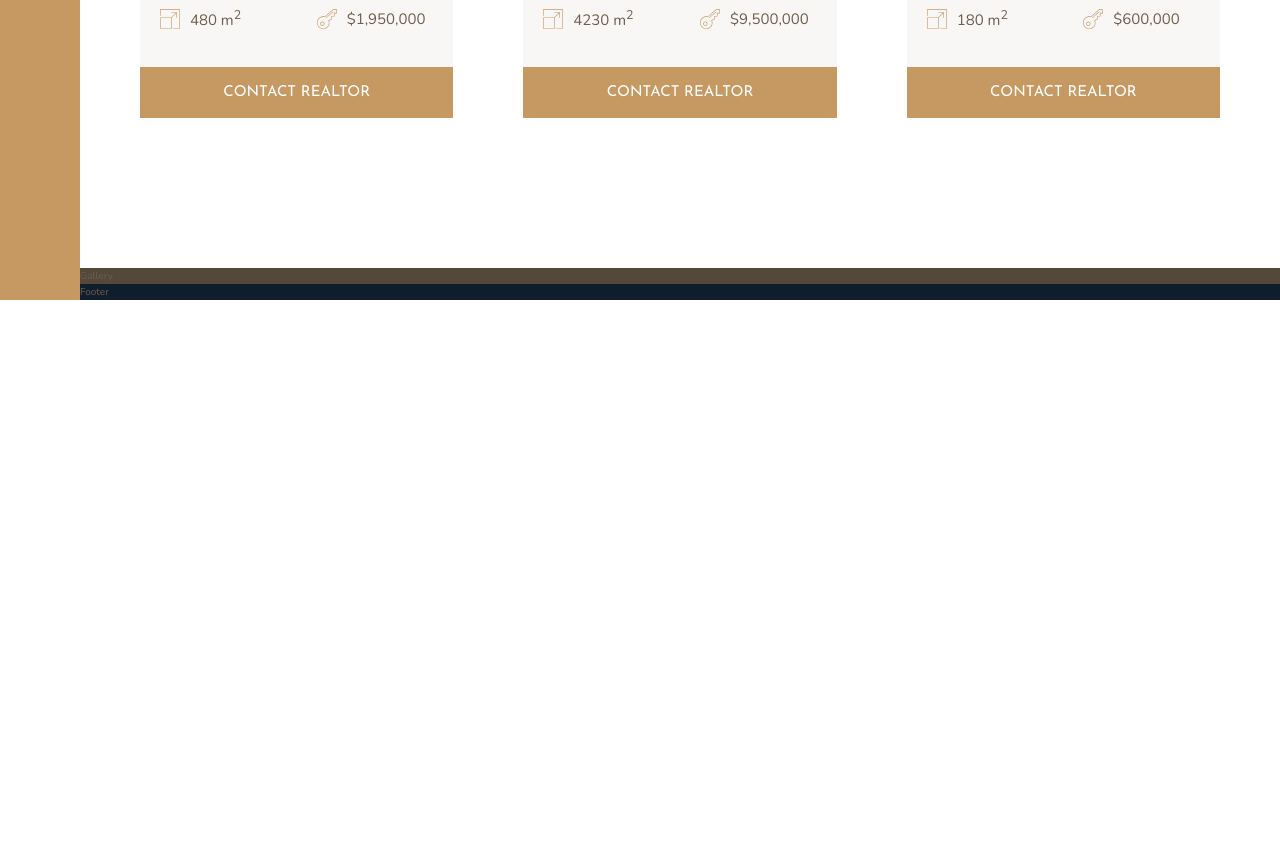
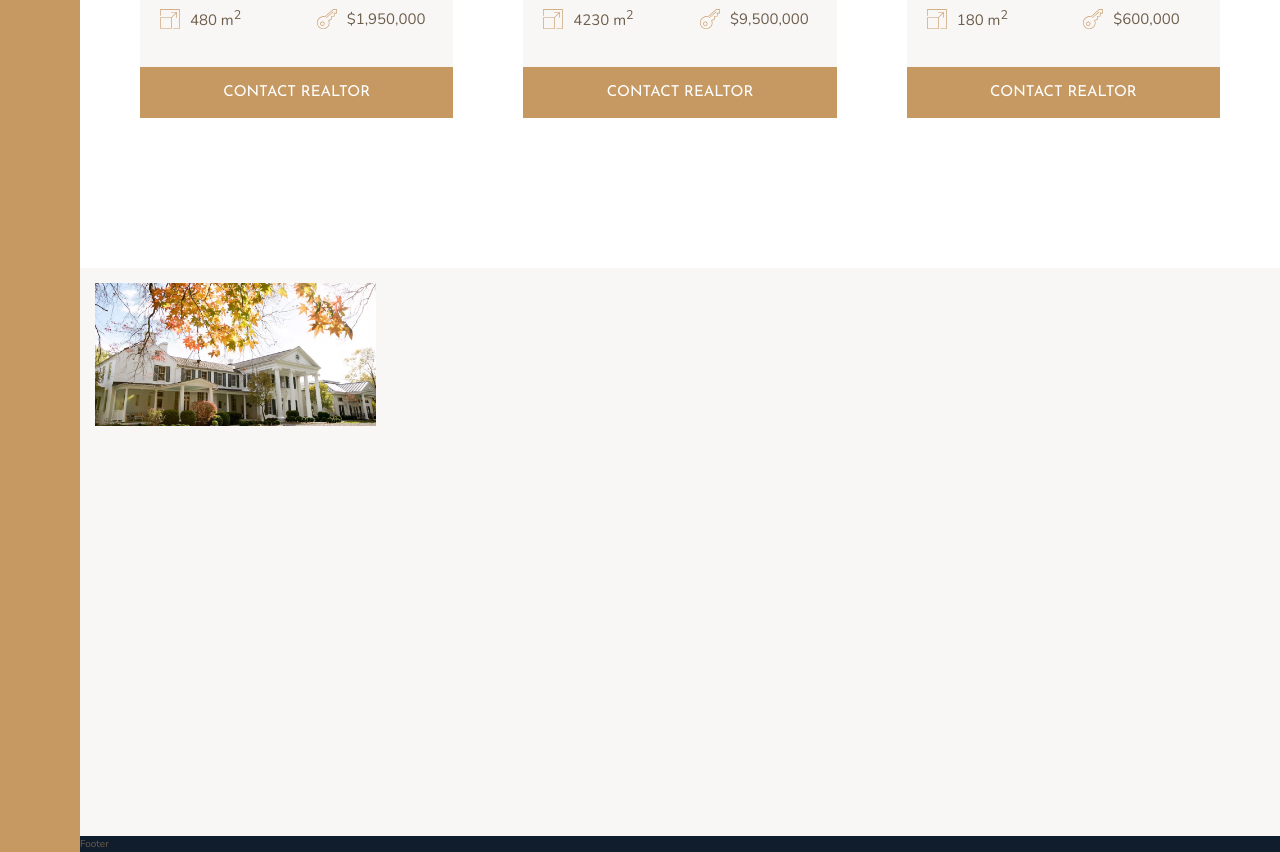
Before and after one commit to Ayush-Chugh-2006/Nexter, a website: page index.html in a window 1280 px wide. Shown: the part 2774-3626 px from the top of the page. Before the commit the page ends 3074 px from the top, so only its background shows below. Drawn offline with nearby package versions, Linux system fonts and the light colour scheme.

Commit message:
added 1st img to gallery

```diff
--- a/index.html
+++ b/index.html
@@ -323,7 +323,11 @@
 			</div>
 		</section>
 
-		<section class="gallery">Gallery</section>
+		<section class="gallery">
+			<figure class="gallery__item gallery__item--1">
+				<img src="img/gal-1.jpeg" alt="Gallery Image 1" class="gallery__img" />
+			</figure>
+		</section>
 
 		<footer class="footer">Footer</footer>
 	</body>
--- a/sass/_gallery.scss
+++ b/sass/_gallery.scss
@@ -1,4 +1,24 @@
 .gallery {
-   background-color: $color-grey-dark-1;
-   grid-column: full-start / full-end;
+	background-color: $color-grey-light-1;
+	grid-column: full-start / full-end;
+
+	display: grid;
+	grid-template-columns: repeat(8, 1fr);
+	grid-template-rows: repeat(7, 5vw);
+	grid-gap: 1.5rem;
+	padding: 1.5rem;
+
+	&__item {
+      &--1 {
+         grid-row: 1 / span 2;
+         grid-column: 1 / span 2;
+      }
+	}
+
+	&__img {
+		width: 100%;
+      height: 100%;
+		object-fit: cover;
+      display: block;
+	}
 }
```
Also changed, not shown: css/style.css. Lines whose indentation alone changed are shown as unchanged.
